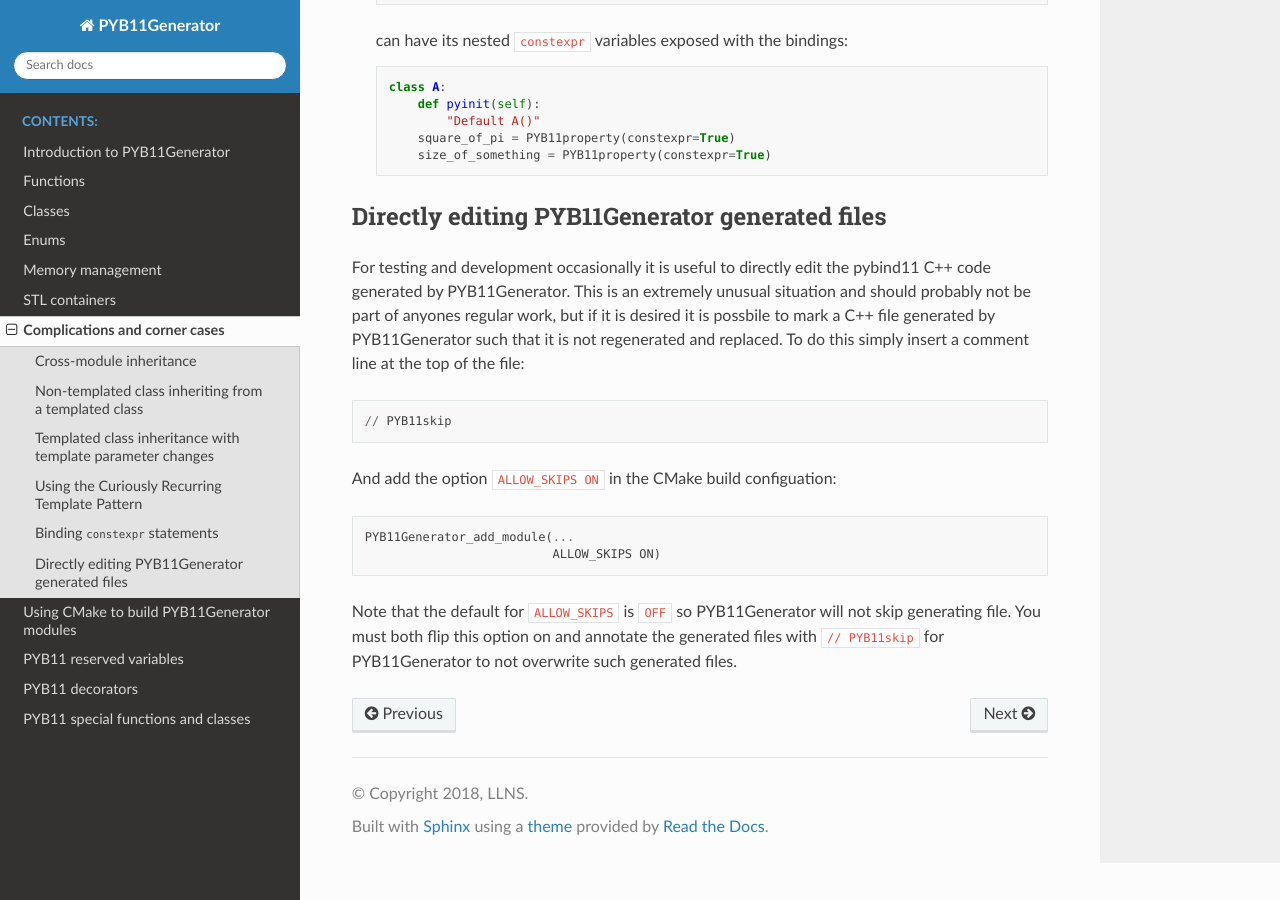
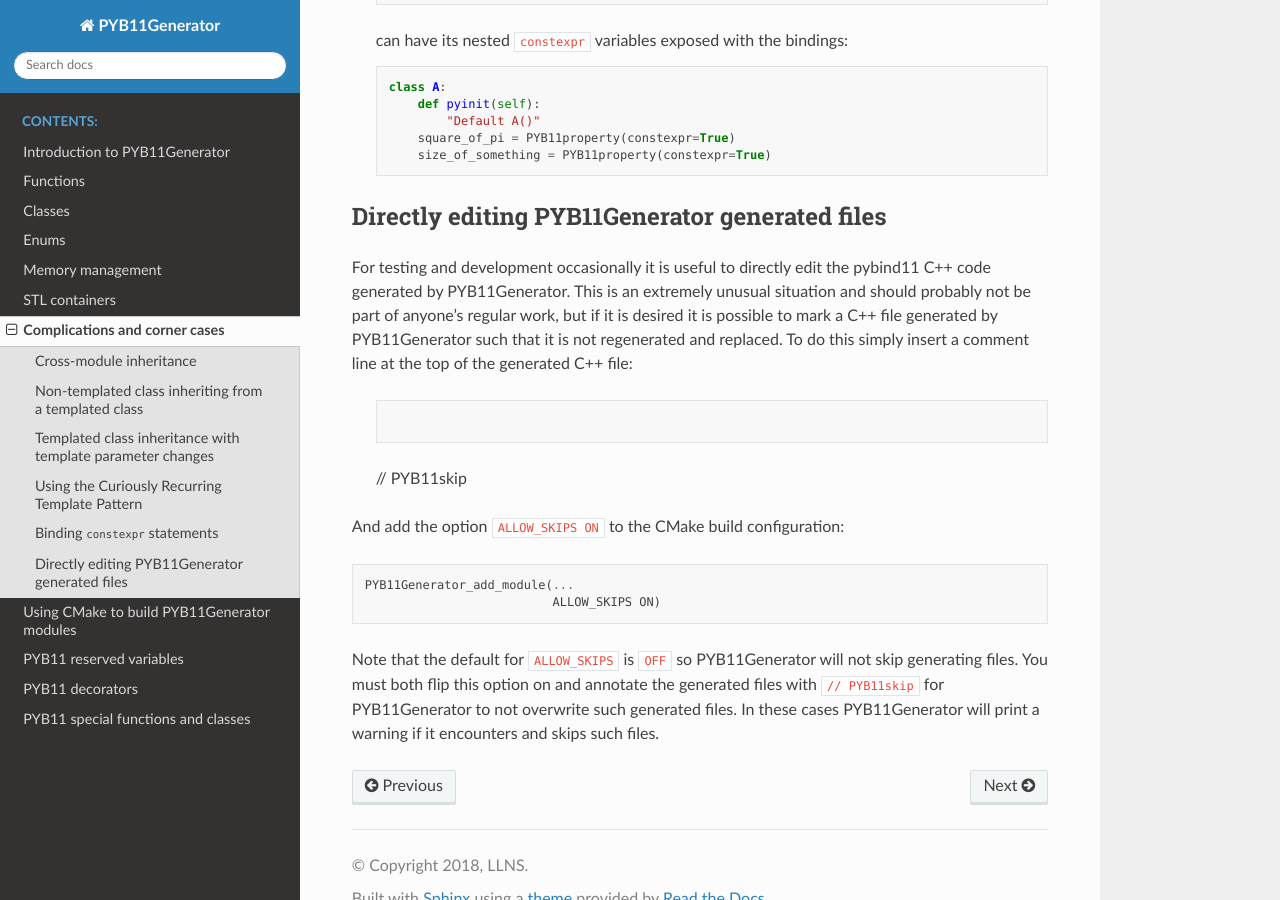
Before and after one commit to LLNL/PYB11Generator, a Sphinx documentation site: the page built from docs/complications.rst, in a window 1280 px wide and 900 px high, scrolled down 5830 px. Built offline with Sphinx 7.4.7 and the Read the Docs theme 3.1.0, drawn with Linux system fonts in a browser that asks for light colours.

Commit message:
Documentation update

```diff
--- a/docs/complications.rst
+++ b/docs/complications.rst
@@ -279,13 +279,15 @@
 Directly editing PYB11Generator generated files
 ------------------------------------------------
 
-For testing and development occasionally it is useful to directly edit the pybind11 C++ code generated by PYB11Generator.  This is an extremely unusual situation and should probably not be part of anyones regular work, but if it is desired it is possbile to mark a C++ file generated by PYB11Generator such that it is not regenerated and replaced.  To do this simply insert a comment line at the top of the file::
+For testing and development occasionally it is useful to directly edit the pybind11 C++ code generated by PYB11Generator.  This is an extremely unusual situation and should probably not be part of anyone's regular work, but if it is desired it is possible to mark a C++ file generated by PYB11Generator such that it is not regenerated and replaced.  To do this simply insert a comment line at the top of the generated C++ file:
+
+  .. code-block:: cpp
 
   // PYB11skip
 
-And add the option ``ALLOW_SKIPS ON`` in the CMake build configuation::
+And add the option ``ALLOW_SKIPS ON`` to the CMake build configuration::
 
   PYB11Generator_add_module(...
                             ALLOW_SKIPS ON)
 
-Note that the default for ``ALLOW_SKIPS`` is ``OFF`` so PYB11Generator will not skip generating file.  You must both flip this option on and annotate the generated files with ``// PYB11skip`` for PYB11Generator to not overwrite such generated files.
+Note that the default for ``ALLOW_SKIPS`` is ``OFF`` so PYB11Generator will not skip generating files.  You must both flip this option on and annotate the generated files with ``// PYB11skip`` for PYB11Generator to not overwrite such generated files.  In these cases PYB11Generator will print a warning if it encounters and skips such files.
```
